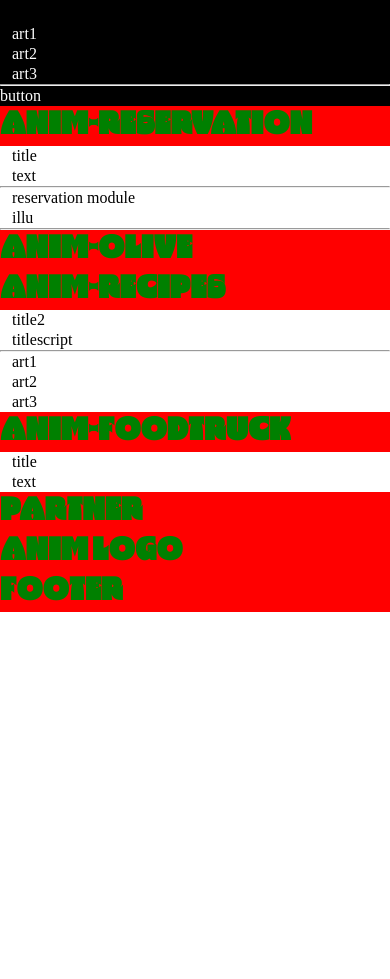
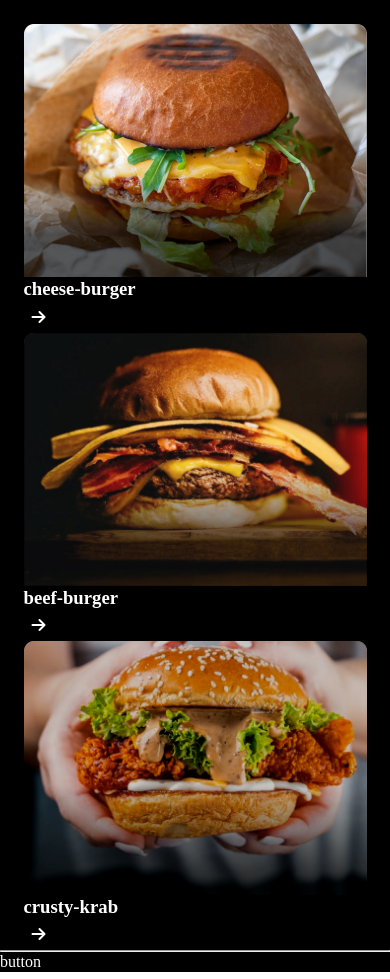
Before and after one commit to thomasrouiller/colasburger, a website built with Parcel: page src/index.html in a window 390 px wide. Shown: the part 828-1807 px from the top of the page. Before the commit the page ends 1440 px from the top, so only its background shows below. Built offline with nearby package versions, Linux system fonts and the light colour scheme.

Commit message:
articles centered on mobile display

```diff
--- a/src/index.html
+++ b/src/index.html
@@ -68,9 +68,9 @@
     <div class="sepration-line"></div>
     <div class="container introduction">
       <div class="row">
-        <div class="col-sm-12 col-lg-6 introduction-title">
+        <h1 class="col-sm-12 col-lg-6 introduction-title">
           from fribourg with love!
-        </div>
+        </h1>
         <div class="col-sm-12 col-lg-6 introduciton-text">
           Cola’s Burgers is a burger shop from fribourg, every burgers are made
           with love and care. Every ingredients used in the process is super
@@ -104,7 +104,7 @@
     <div class="burgers-dark">
       <div class="container">
         <div class="row">
-          <div class="col-sm-12 col-lg-5 burgers-title">Our Burgers</div>
+          <h2 class="col-sm-12 col-lg-5 burgers-title">Our Burgers</h2>
           <div class="col-sm-12 col-lg-7 burgers-text">
             Super Tasty & Super Fresh
           </div>
@@ -112,9 +112,39 @@
       </div>
       <div class="container">
         <div class="row">
-          <div class="col-sm-12 col-lg-4">art1</div>
-          <div class="col-sm-12 col-lg-4">art2</div>
-          <div class="col-sm-12 col-lg-4">art3</div>
+          <div class="col-sm-12 col-lg-4 article-centering">
+            <div class="article-container">
+              <img
+                src="img/b-cheeseburger.webp"
+                alt="a picture of a cheeseburger"
+              />
+              <div class="article-text-container article-green">
+                <h3>cheese-burger</h3>
+                <i class="article-arrow fa-solid fa-arrow-right"></i>
+              </div>
+            </div>
+          </div>
+          <div class="col-sm-12 col-lg-4 article-centering">
+            <div class="article-container">
+              <img src="img/b-beefbacon.webp" alt="a picture of a beefburger" />
+              <div class="article-text-container article-red">
+                <h3>beef-burger</h3>
+                <i class="article-arrow fa-solid fa-arrow-right"></i>
+              </div>
+            </div>
+          </div>
+          <div class="col-sm-12 col-lg-4 article-centering">
+            <div class="article-container">
+              <img
+                src="img/b-crustycrab.webp"
+                alt="a picture of a b-crustycrab"
+              />
+              <div class="article-text-container article-brow">
+                <h3>crusty-krab</h3>
+                <i class="article-arrow fa-solid fa-arrow-right"></i>
+              </div>
+            </div>
+          </div>
         </div>
       </div>
       <hr />
--- a/src/scss/main.scss
+++ b/src/scss/main.scss
@@ -51,12 +51,6 @@ video {
 /* ====================================
 // base rules
 // ==================================== */
-
-h1 {
-  font-family: "hubdisplay";
-  color: green;
-  background-color: red;
-}
 
 .row {
   padding: 0;
@@ -341,3 +335,15 @@ header {
     max-width: 350px;
   }
 }
+
+// articles
+
+.article-container {
+  max-width: 343px;
+}
+
+.article-centering {
+  display: flex;
+  justify-content: center;
+  margin: 0;
+}
```
Also changed, not shown: src/img/b-beefbacon.webp (added), src/img/b-cheeseburger.webp (added), src/img/b-chilicheese.webp (added), src/img/b-crustycrab.webp (added), src/img/b-doublebeef.webp (added), src/img/b-footlettuce.webp (added).
